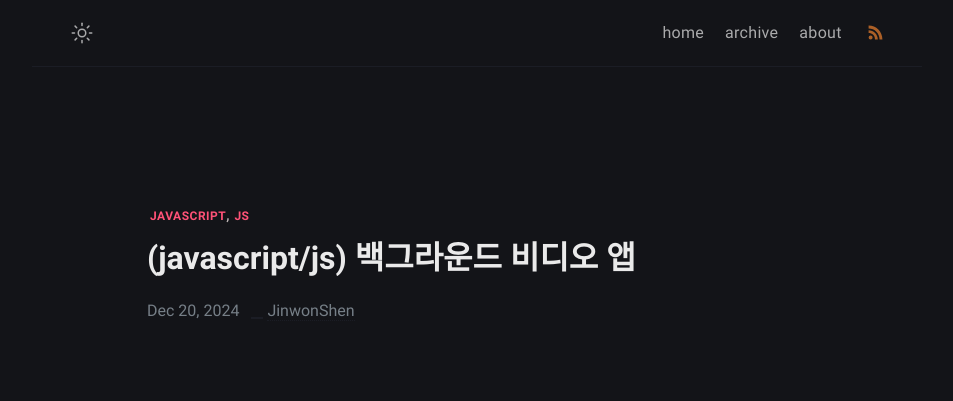
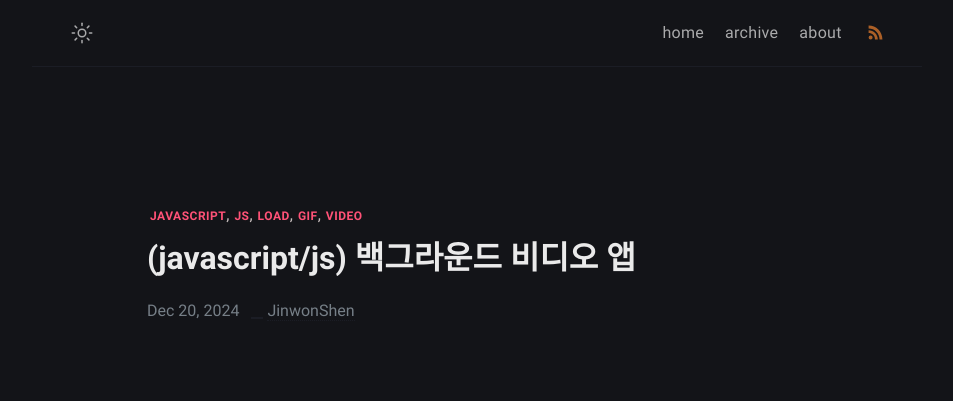
Before and after one commit to JinwonShen/JinwonShen.github.io, a Jekyll site: the page built from _posts/2024-12-20-background-video/2024-12-20-background-video.md, in a window 1280 px wide. Shown: the top 401 px of the page, without its empty margins (163-1116 px from the left). Built offline with Jekyll 4.4.1, drawn with Linux system fonts in a browser that asks for light colours.

Commit message:
post background-video

```diff
--- a/_posts/2024-12-20-background-video/2024-12-20-background-video.md
+++ b/_posts/2024-12-20-background-video/2024-12-20-background-video.md
@@ -10,6 +10,9 @@ usemathjax: true
 tag:
   - javascript
   - js
+  - load
+  - gif
+  - video
 discription:
 ---
 
```
